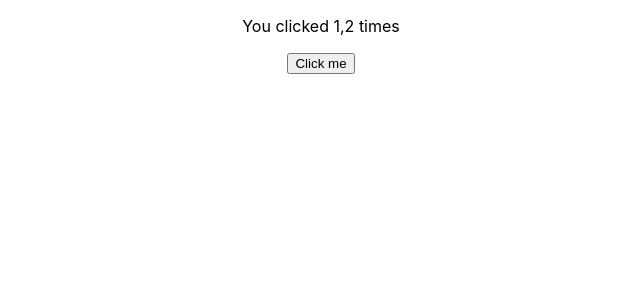
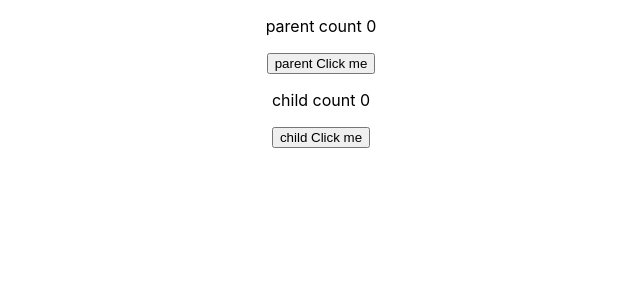
Before and after one commit to chenky/study, a React (Create React App) app in the folder create-react-app2/my-app/: page / in a window 1280 px wide. Shown: the top 300 px of the page, without its empty margins (319-959 px from the left). Built offline with nearby package versions, Linux system fonts and the light colour scheme.

Commit message:
feat: add parent state change effect child component props

```diff
--- a/create-react-app2/my-app/src/function-component/index.js
+++ b/create-react-app2/my-app/src/function-component/index.js
@@ -3,7 +3,8 @@ import React from 'react'
 // import SetInterval from './setInterval';
 // import TestUseEventCallback from './testUseEventCallback'
 // import TestMemo from './TestMemo';
-import TestUseState from './TestUseState';
+// import TestUseState from './TestUseState';
+import PropsChangeFromParent from "./propsChangeFromParent";
 
 export default function FnComTest() {
   return (
@@ -12,7 +13,8 @@ export default function FnComTest() {
       {/* <SetInterval></SetInterval> */}
       {/* <TestUseEventCallback></TestUseEventCallback> */}
       {/* <TestMemo></TestMemo> */}
-      <TestUseState></TestUseState>
+      {/* <TestUseState></TestUseState> */}
+      <PropsChangeFromParent></PropsChangeFromParent>
     </React.Fragment>
   );
 }
--- /dev/null
+++ b/create-react-app2/my-app/src/function-component/propsChangeFromParent.js
@@ -0,0 +1,106 @@
+// import React, {useState, useEffect} from 'react'
+
+// function Child(props){
+//   const [count, setCount] = useState(props.pcount);
+
+//   const log = () => {
+//     setCount(count+1);
+//   };
+
+//   useEffect(()=>{
+//     setCount(props.pcount);
+//   },[props.pcount]);
+
+//   console.log("child count:", count);
+//   return (
+//     <div>
+//       <p>child count {count}</p>
+//       <button onClick={log}>child Click me</button>
+//     </div>
+//   );
+// }
+
+// function Parent(props){
+//   const [count, setCount] = useState(0);
+
+//   const log = () => {
+//     setCount(count+1);
+//   };
+
+//   console.log("parent count:", count);
+
+//   return (
+//     <div>
+//       <p>parent count {count}</p>
+//       <button onClick={log}>parent Click me</button>
+//       <Child pcount={count}></Child>
+//     </div>
+//   );
+// }
+
+
+// export default function PropsChangeFromParent() {
+//   return (
+//    <Parent></Parent>
+//   )
+// }
+
+import React, {useState, useEffect, useRef, useReducer, useContext} from 'react';
+
+const Store = React.createContext({count: 0});
+
+const reducer = (state, action) => {
+  switch (action.type) {
+    case "add":
+      return {
+        ...state,
+        count: state.count + 1,
+      }
+    default:
+      return state;
+  }
+}
+
+function Child(props){
+  const { state, dispatch } = useContext(Store);
+
+  const log = () => {
+    dispatch({type: "add"});
+  };
+  const { count } = state;
+  console.log("child count:", count);
+  return (
+    <div>
+      <p>child count {count}</p>
+      <button onClick={log}>child Click me</button>
+    </div>
+  );
+}
+
+function Parent(props){
+  const { state, dispatch } = useContext(Store);
+
+  const log = () => {
+    dispatch({type: "add"});
+  };
+
+  const { count } = state;
+  console.log("parent count:", count);
+  return (
+    <div>
+      <p>parent count {count}</p>
+      <button onClick={log}>parent Click me</button>
+      <Child></Child>
+    </div>
+  );
+}
+
+
+export default function PropsChangeFromParent() {
+  const [state, dispatch] = useReducer(reducer, {count:0});
+  return (
+    <Store.Provider value={{state, dispatch}}>
+      <Parent></Parent>
+    </Store.Provider>
+  )
+}
```
